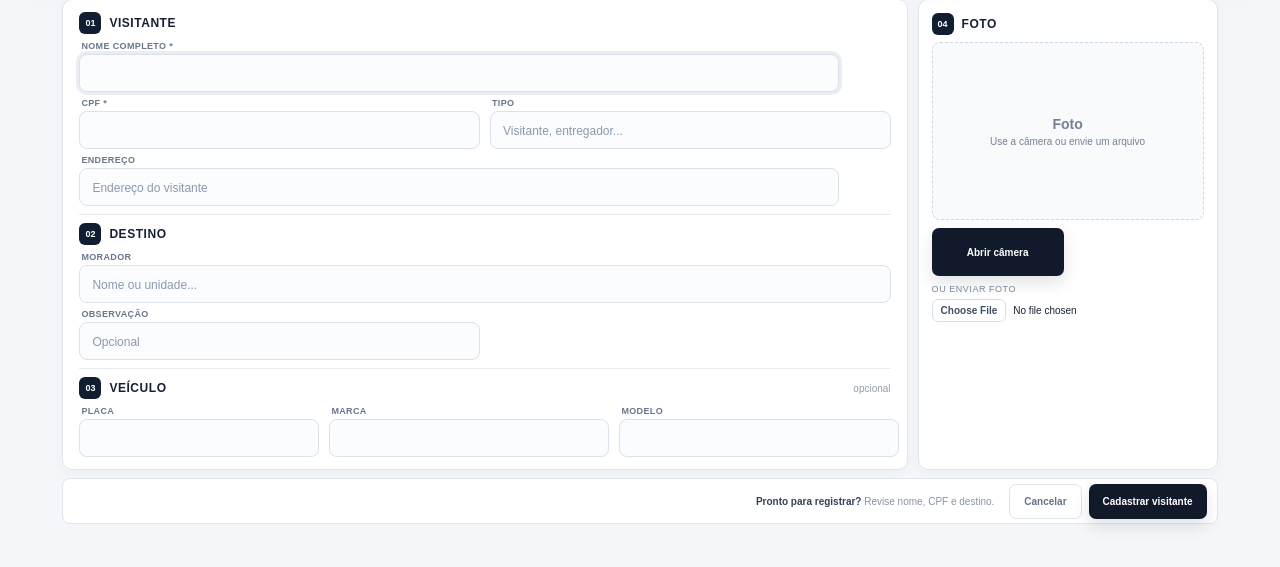
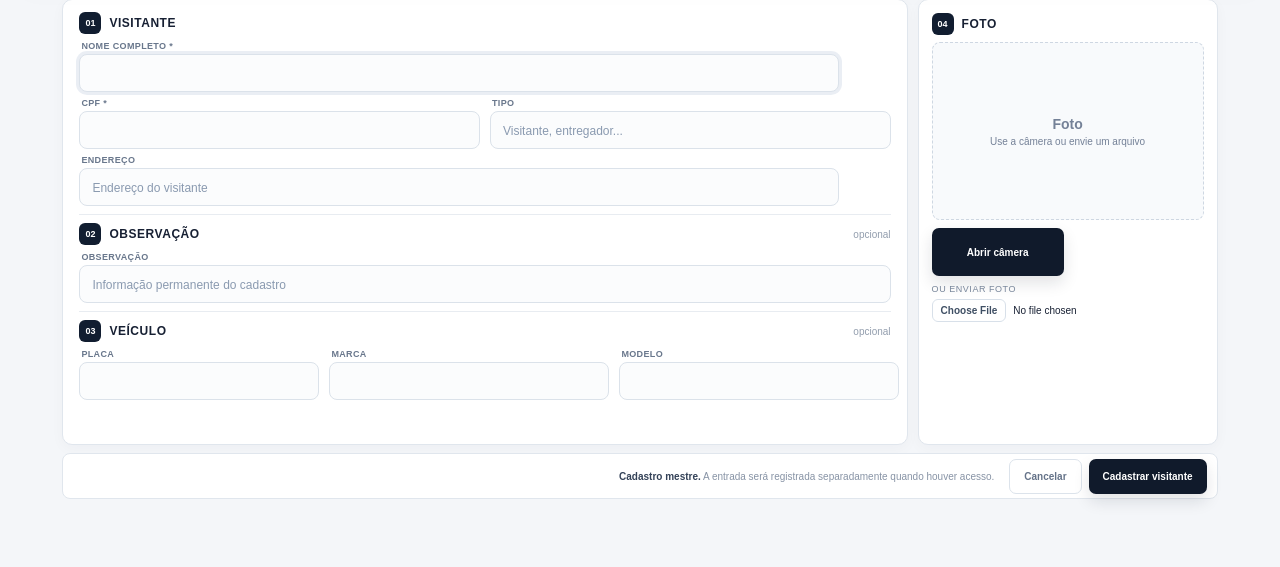
Before and after one commit to DenilsonMiranda2001/sistema-portaria, a Python web app: template templates/cadastro.html in a window 1280 px wide. Shown: the part 162-729 px from the top of the page. Run offline with Jinja, Linux system fonts and the light colour scheme; the template is opened without the code that fills it, so the values that code supplies are empty.

Commit message:
ui: make visitor registration a standalone master record with local camera flow

```diff
--- a/templates/cadastro.html
+++ b/templates/cadastro.html
@@ -15,14 +15,8 @@
       <label class="span-2"><span>Endereço</span><input class="input-padrao" type="text" name="endereco" id="endereco" placeholder="Endereço do visitante" autocomplete="off"><small id="sugestao-endereco"></small></label>
     </div>
     <div class="quick-divider"></div>
-    <div class="quick-section-title"><span>02</span><strong>Destino</strong></div>
-    <div class="quick-fields">
-      <label class="span-2"><span>Morador</span><input class="input-padrao" type="text" id="busca_morador" placeholder="Nome ou unidade..." autocomplete="off"><div id="sugestoes_morador" class="caixa-sugestoes"></div></label>
-      <input type="hidden" name="morador_id" id="morador_id"><input type="hidden" name="unidade_id" id="unidade_id">
-      <div class="span-2" id="morador_selecionado_box" style="display:none"><div class="badge-morador-selecionado"><span id="morador_selecionado_nome"></span><button type="button" class="btn-limpar-morador" onclick="limparMorador()">✕</button></div></div>
-      {% if unidades %}<label><span>Unidade</span><select class="input-padrao" name="unidade_id" id="unidade_select"><option value="">Nenhuma</option>{% for u in unidades %}<option value="{{ u.id }}">{{ u.codigo }}{% if u.descricao %} — {{ u.descricao }}{% endif %}</option>{% endfor %}</select></label>{% endif %}
-      <label><span>Observação</span><input class="input-padrao" name="observacao" id="observacao" placeholder="Opcional"></label>
-    </div>
+    <div class="quick-section-title"><span>02</span><strong>Observação</strong><small>opcional</small></div>
+    <div class="quick-fields"><label class="span-2"><span>Observação</span><input class="input-padrao" name="observacao" id="observacao" placeholder="Informação permanente do cadastro"></label></div>
     <div class="quick-divider"></div>
     <div class="quick-section-title"><span>03</span><strong>Veículo</strong><small>opcional</small></div>
     <div class="quick-fields vehicle-fields">
@@ -39,7 +33,7 @@
     <label class="file-compact"><span>ou enviar foto</span><input type="file" name="foto" id="foto" accept=".jpg,.jpeg,.png,.webp,image/*"></label>
   </aside>
 </div>
-<footer class="quick-submit"><span><b>Pronto para registrar?</b> Revise nome, CPF e destino.</span><div class="quick-submit-actions"><a href="{{ url_for('main.index') }}">Cancelar</a><button class="btn-principal" type="submit">Cadastrar visitante</button></div></footer>
+<footer class="quick-submit"><span><b>Cadastro mestre.</b> A entrada será registrada separadamente quando houver acesso.</span><div class="quick-submit-actions"><a href="{{ url_for('main.index') }}">Cancelar</a><button class="btn-principal" type="submit">Cadastrar visitante</button></div></footer>
 </form>
 </div>
 
@@ -279,153 +273,14 @@ if (campoFoto) {
     });
 }
 
-const btnAbrirCamera = document.getElementById("btnAbrirCamera");
-const btnCapturar = document.getElementById("btnCapturar");
-const btnFecharCamera = document.getElementById("btnFecharCamera");
-const btnNovaFoto = document.getElementById("btnNovaFoto");
-const previewContainer = document.getElementById("preview-container");
-const previewFoto = document.getElementById("preview-foto");
-const fotoWebcam = document.getElementById("foto_webcam");
-const inputFoto = document.getElementById("foto");
-
-btnCapturar.style.display = "none";
-btnFecharCamera.style.display = "none";
-
-btnAbrirCamera.addEventListener("click", function() {
-    abrirModalFotoCadastro();
-});
-
-btnNovaFoto.addEventListener("click", function() {
-    fotoWebcam.value = "";
-    previewFoto.src = "";
-    previewContainer.style.display = "none";
-    abrirModalFotoCadastro();
-});
-
-function abrirModalFotoCadastro() {
-    visitanteFotoAtual = null;
-    fotoCapturadaBase64 = null;
-
-    const modal = document.getElementById("modalFoto");
-    modal.style.display = "flex";
-
-    document.getElementById("etapa_camera").style.display = "flex";
-    document.getElementById("etapa_preview").style.display = "none";
-    document.getElementById("btnCapturarFoto").style.display = "inline-flex";
-    document.getElementById("btnSalvarFoto").style.display = "none";
-    document.getElementById("btnVoltarCamera").style.display = "none";
-
-    navigator.mediaDevices.getUserMedia({
-        video: {
-            width: { ideal: 720 },
-            height: { ideal: 540 },
-            facingMode: "user"
-        },
-        audio: false
-    })
-    .then(stream => {
-        streamWebcam = stream;
-        const videoWebcam = document.getElementById("video_webcam");
-        videoWebcam.srcObject = streamWebcam;
-    })
-    .catch(erro => {
-        alert("Não foi possível acessar a webcam.");
-        console.error(erro);
-        fecharModalFoto();
-    });
-}
-
-function registrarSalvarFotoCadastro() {
-    window.salvarFotoVisitante = function() {
-        if (!fotoCapturadaBase64) return;
-
-        previewFoto.src = fotoCapturadaBase64;
-        previewContainer.style.display = "block";
-        fotoWebcam.value = fotoCapturadaBase64;
-
-        inputFoto.value = "";
-        btnNovaFoto.style.display = "inline-flex";
-        btnAbrirCamera.style.display = "inline-flex";
-
-        fecharModalFoto();
-    };
-}
-
-// ── Busca de moradores ────────────────────────────────────────
-(function() {
-    const inputMorador = document.getElementById("busca_morador");
-    const boxSugestoes = document.getElementById("sugestoes_morador");
-    const inputMoradorId = document.getElementById("morador_id");
-    const inputUnidadeId = document.getElementById("unidade_id");
-    const unidadeSelect  = document.getElementById("unidade_select");
-    const selecionadoBox = document.getElementById("morador_selecionado_box");
-    const selecionadoNome = document.getElementById("morador_selecionado_nome");
-
-    if (!inputMorador) return;
-
-    let timeout = null;
-
-    inputMorador.addEventListener("input", function() {
-        clearTimeout(timeout);
-        const termo = this.value.trim();
-        if (termo.length < 2) { boxSugestoes.style.display = "none"; return; }
-
-        timeout = setTimeout(() => {
-            fetch(`/buscar_moradores_ajax?q=${encodeURIComponent(termo)}`)
-                .then(r => r.json())
-                .then(lista => {
-                    boxSugestoes.innerHTML = "";
-                    if (!lista.length) { boxSugestoes.style.display = "none"; return; }
-                    lista.forEach(m => {
-                        const div = document.createElement("div");
-                        div.className = "item-sugestao";
-                        div.textContent = m.nome + (m.unidade_codigo ? ` — ${m.unidade_codigo}` : "");
-                        div.addEventListener("mousedown", e => {
-                            e.preventDefault();
-                            selecionarMorador(m);
-                        });
-                        boxSugestoes.appendChild(div);
-                    });
-                    boxSugestoes.style.display = "block";
-                });
-        }, 300);
-    });
-
-    document.addEventListener("click", e => {
-        if (e.target !== inputMorador) boxSugestoes.style.display = "none";
-    });
-
-    function selecionarMorador(m) {
-        inputMoradorId.value = m.id;
-        if (m.unidade_id && inputUnidadeId) inputUnidadeId.value = m.unidade_id || "";
-        if (unidadeSelect) unidadeSelect.value = "";
-        selecionadoNome.textContent = m.nome + (m.unidade_codigo ? ` — ${m.unidade_codigo}` : "");
-        selecionadoBox.style.display = "block";
-        inputMorador.value = "";
-        boxSugestoes.style.display = "none";
-
-        // preenche o endereço com o código da unidade se vazio
-        const endEl = document.getElementById("endereco");
-        if (endEl && !endEl.value.trim() && m.unidade_codigo) {
-            endEl.value = m.unidade_codigo;
-            endEl.dispatchEvent(new Event("input"));
-        }
-    }
-
-    window.limparMorador = function() {
-        inputMoradorId.value = "";
-        if (inputUnidadeId) inputUnidadeId.value = "";
-        selecionadoBox.style.display = "none";
-        selecionadoNome.textContent = "";
-        inputMorador.value = "";
-    };
-
-    if (unidadeSelect) {
-        unidadeSelect.addEventListener("change", function() {
-            if (inputUnidadeId) inputUnidadeId.value = this.value;
-        });
-    }
-})();
+const btnAbrirCamera=document.getElementById("btnAbrirCamera"),btnCapturar=document.getElementById("btnCapturar"),btnFecharCamera=document.getElementById("btnFecharCamera"),btnNovaFoto=document.getElementById("btnNovaFoto");
+const video=document.getElementById("video"),canvas=document.getElementById("canvas"),cameraContainer=document.getElementById("camera-container"),previewContainer=document.getElementById("preview-container"),previewFoto=document.getElementById("preview-foto"),fotoWebcam=document.getElementById("foto_webcam"),inputFoto=document.getElementById("foto");
+let streamCamera=null;
+async function abrirCamera(){try{streamCamera=await navigator.mediaDevices.getUserMedia({video:{width:{ideal:640},height:{ideal:480},facingMode:"user"},audio:false});video.srcObject=streamCamera;cameraContainer.style.display="block";btnCapturar.style.display="inline-flex";btnFecharCamera.style.display="inline-flex";btnAbrirCamera.style.display="none"}catch(e){alert("Não foi possível acessar a câmera. Verifique a permissão do navegador.")}}
+function fecharCamera(){if(streamCamera){streamCamera.getTracks().forEach(t=>t.stop());streamCamera=null}video.srcObject=null;cameraContainer.style.display="none";btnCapturar.style.display="none";btnFecharCamera.style.display="none";btnAbrirCamera.style.display="inline-flex"}
+function capturarFoto(){if(!video.srcObject)return;canvas.width=video.videoWidth||640;canvas.height=video.videoHeight||480;canvas.getContext("2d").drawImage(video,0,0,canvas.width,canvas.height);fotoWebcam.value=canvas.toDataURL("image/jpeg",.9);previewFoto.src=fotoWebcam.value;previewContainer.style.display="block";inputFoto.value="";btnNovaFoto.style.display="inline-flex";fecharCamera()}
+btnAbrirCamera.addEventListener("click",abrirCamera);btnCapturar.addEventListener("click",capturarFoto);btnFecharCamera.addEventListener("click",fecharCamera);btnNovaFoto.addEventListener("click",()=>{fotoWebcam.value="";previewFoto.src="";previewContainer.style.display="none";abrirCamera()});
+window.addEventListener("beforeunload",fecharCamera);
 
 document.getElementById("cpf").addEventListener("blur", function() {
     let cpf = this.value;
@@ -437,7 +292,7 @@ document.getElementById("cpf").addEventListener("blur", function() {
         headers: {
             "Content-Type": "application/x-www-form-urlencoded"
         },
-        body: `cpf=${cpf}`
+        body: new URLSearchParams({cpf: cpf, csrf_token: {{ csrf_token()|tojson }}})
     })
     .then(response => response.json())
     .then(data => {
@@ -494,8 +349,6 @@ document.addEventListener("DOMContentLoaded", function () {
             sugestaoEndereco.textContent = "";
         }
     });
-    registrarSalvarFotoCadastro();
-
-});
+ });
 </script>
 {% endblock %}
```
